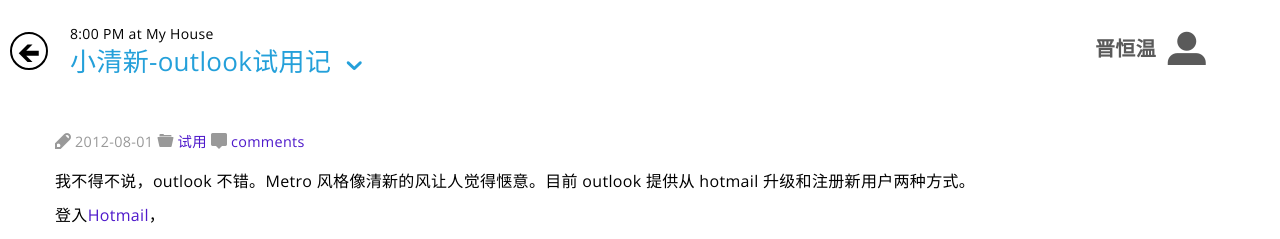
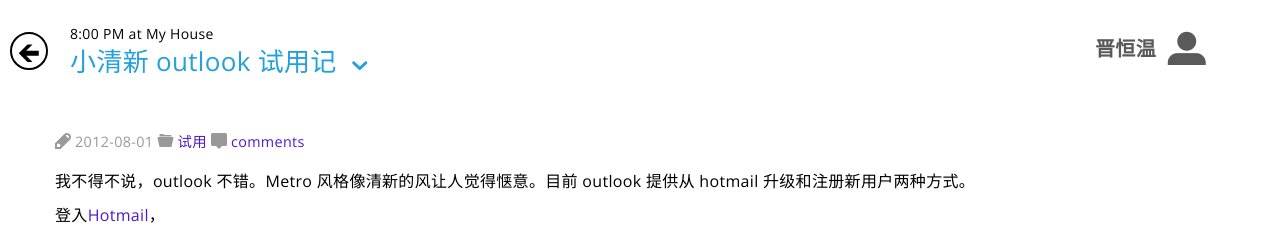
Before and after one commit to lihuazhang/lihuazhang.github.com, a Jekyll site: the page built from _posts/2012-08-01-xiao-qing-xin-outlookshi-yong-ji.markdown, in a window 1280 px wide and 900 px high. Shown: the top 239 px of the window. Built offline with Jekyll 4.4.1, drawn with Linux system fonts in a browser that asks for light colours; nearby versions of some CDN libraries; Markdown is read by kramdown in place of the engine named in the settings; comment, search, counter and statistics services are not loaded.

```diff
--- a/_posts/2012-08-01-xiao-qing-xin-outlookshi-yong-ji.markdown
+++ b/_posts/2012-08-01-xiao-qing-xin-outlookshi-yong-ji.markdown
@@ -1,6 +1,6 @@
 ---
 layout: post
-title: "小清新-outlook试用记"
+title: "小清新 outlook 试用记"
 date: 2012-08-01 21:05
 comments: true
 categories: 试用
```
